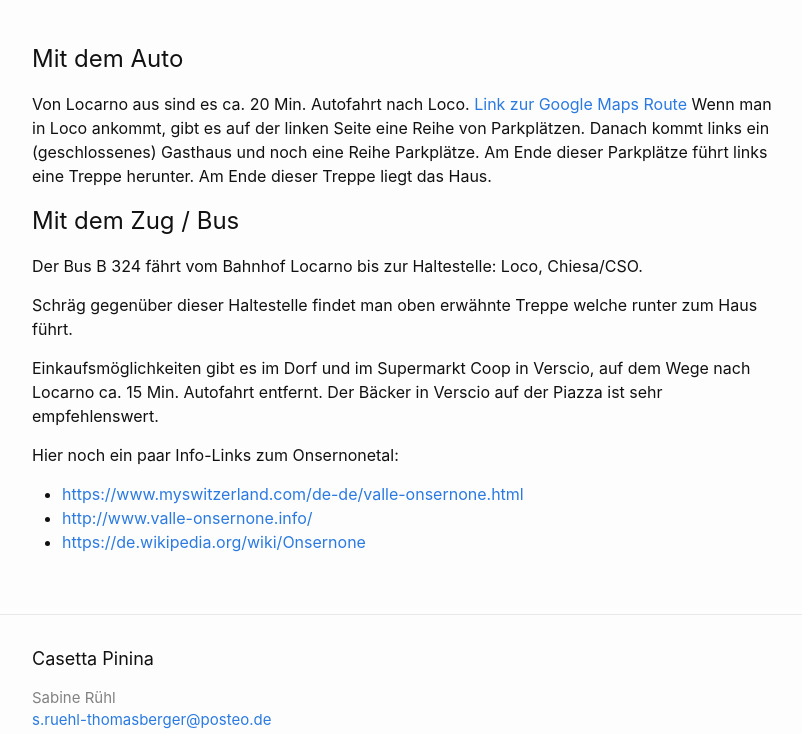
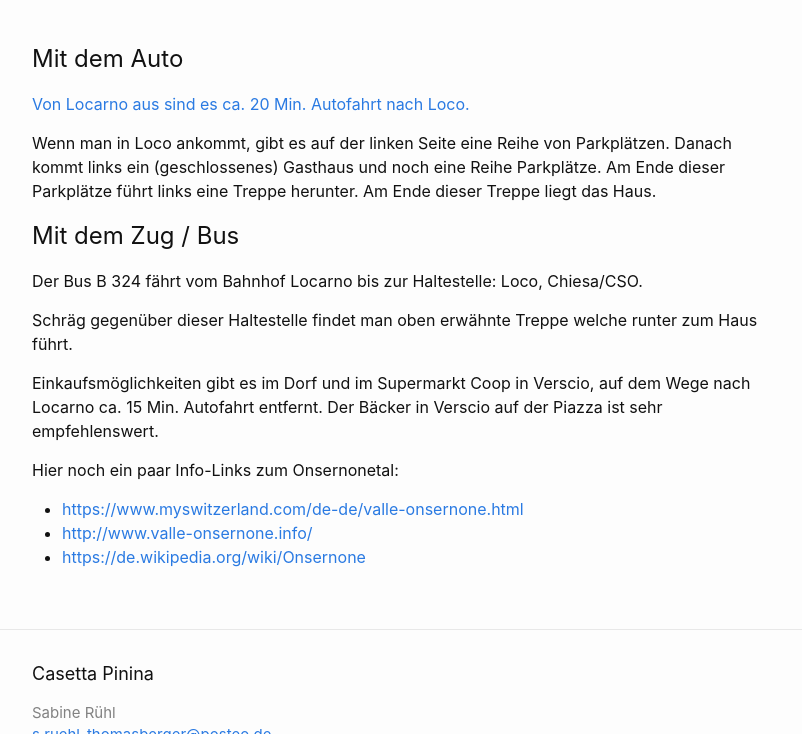
Before and after one commit to casa-penina/pinina, a Jekyll site: the page built from anfahrt.md, in a window 1280 px wide and 900 px high, scrolled down 515 px, cut to the strip 166-900 px from the top of the window. Shown: the whole strip, without its empty margins (238-1040 px from the left). Built offline with Jekyll 4.4.1, drawn with Linux system fonts in a browser that asks for light colours.

Commit message:
fix anfahrt link

```diff
--- a/anfahrt.md
+++ b/anfahrt.md
@@ -12,7 +12,8 @@ Unser Häuschen befindet sich im Dorf Loco, im Onsernonetal, nicht unweit der Te
 
 
 # Mit dem Auto
-Von Locarno aus sind es ca. 20 Min. Autofahrt nach Loco. [Link zur Google Maps Route](https://goo.gl/maps/BJMVhhDwGufkYRn17)
+[Von Locarno aus sind es ca. 20 Min. Autofahrt nach Loco.](https://goo.gl/maps/BJMVhhDwGufkYRn17)
+
 Wenn man in Loco ankommt, gibt es auf der linken Seite eine Reihe von Parkplätzen. Danach kommt links ein (geschlossenes) Gasthaus und noch eine Reihe Parkplätze. Am Ende dieser Parkplätze führt links eine Treppe herunter. Am Ende dieser Treppe liegt das Haus.
 
 # Mit dem Zug / Bus
```
